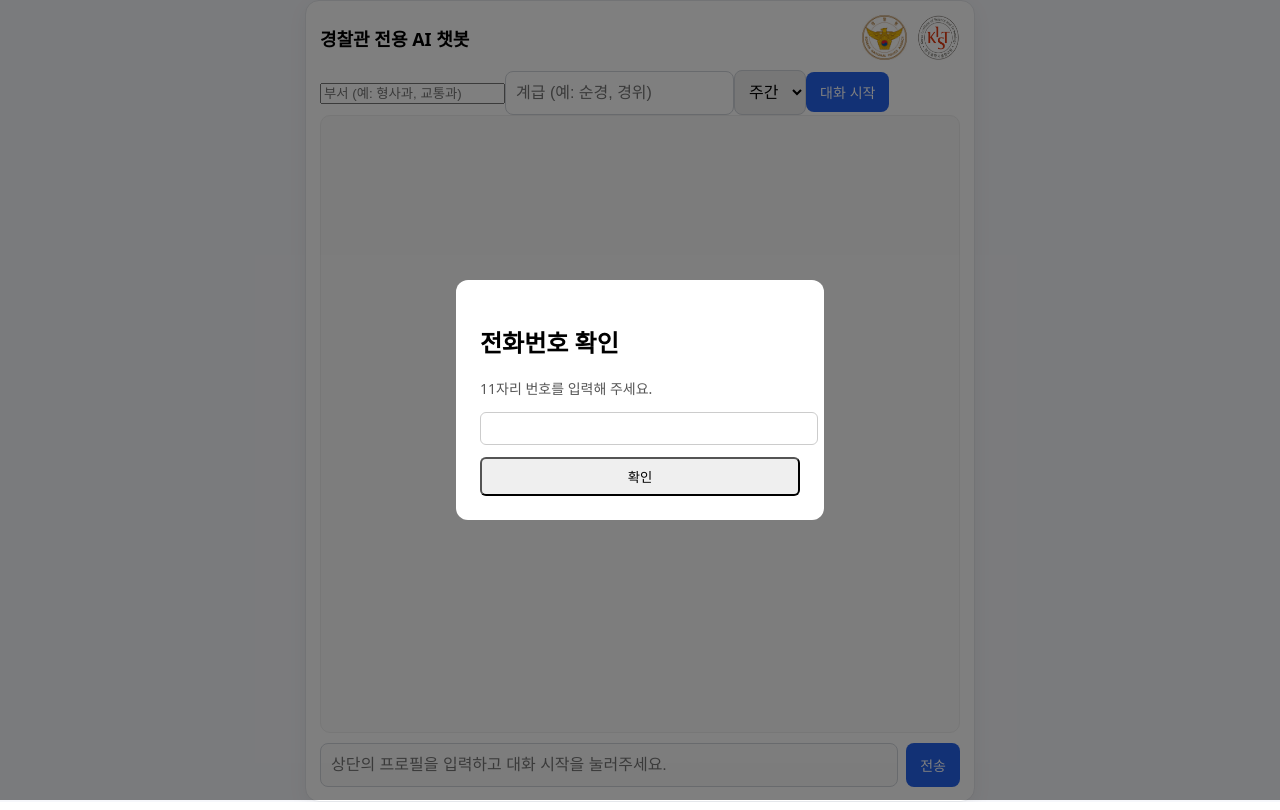
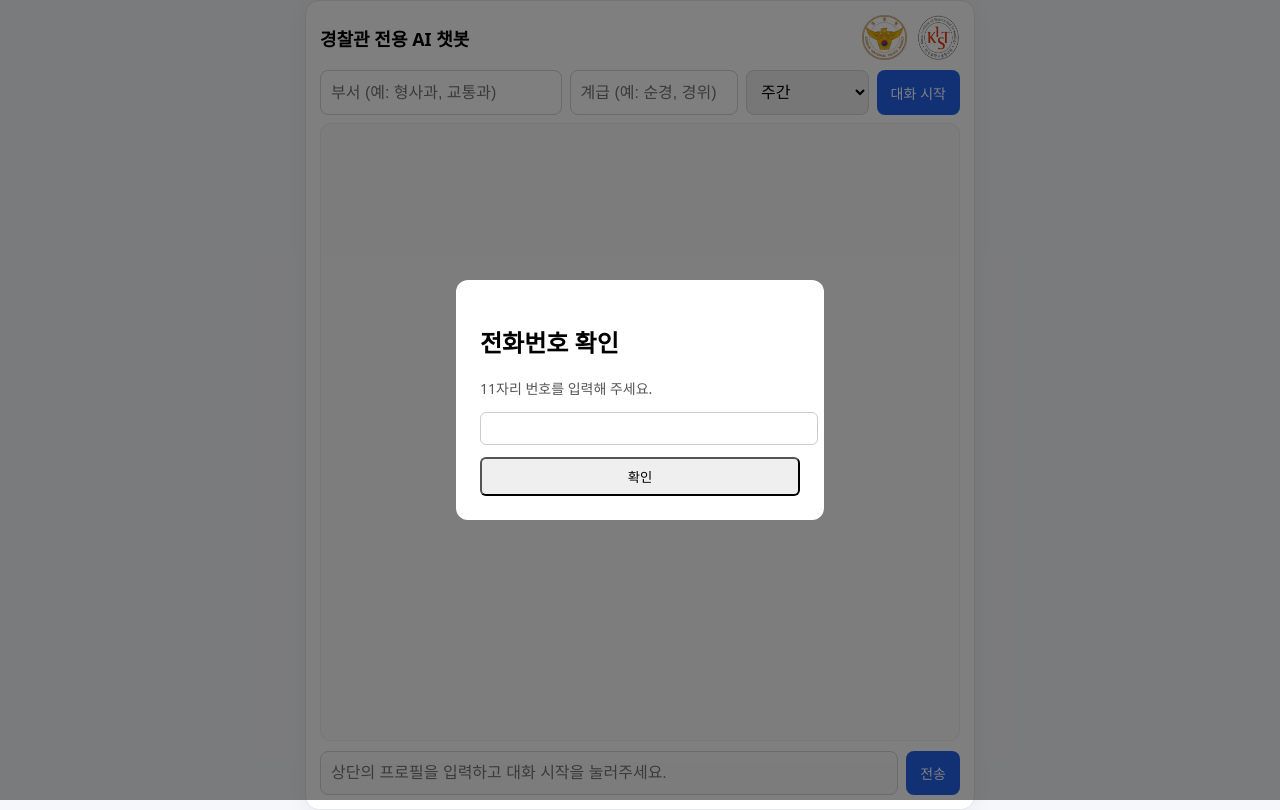
Before and after one commit to 520817/police, a React (Create React App) app in the folder police_js/: page / in a window 1280 px wide. Built offline with nearby package versions, Linux system fonts and the light colour scheme.

Commit message:
Update App.css

```diff
--- a/police_js/src/App.css
+++ b/police_js/src/App.css
@@ -11,7 +11,7 @@
 -------------------------------- */
 .chat-header {
   display: flex;
-  justify-content: space-between; /* 좌: 글자 / 우: 로고 */
+  justify-content: space-between;
   align-items: center;
   margin-bottom: 10px;
 }
@@ -83,57 +83,63 @@ h1 {
 }
 
 /* -------------------------------
-   반응형 입력 폼 (핵심)
+   프로필 입력행
 -------------------------------- */
-.message-form {
+.profile-row {
   display: flex;
   gap: 8px;
-  margin-top: 10px;
+  margin-bottom: 8px;
   width: 100%;
 }
 
-/* 메시지 입력창 — 가장 넓게 차지 */
-.message-input {
-  flex: 3;
-  min-width: 0; /* 줄어들 수 있게 허용 */
+/* 공통 */
+.profile-input {
   padding: 12px 10px;
   font-size: 16px;
   border: 1px solid #d1d5db;
   border-radius: 8px;
   outline: none;
+  min-width: 0;
 }
 
-/* 부서 */
-.message-form .message-input:not(.rank-input):not(.shift-input) {
-  /* dept input: className="message-input" 만 있음 */
+/* 부서: 가장 넓게 */
+.dept-input {
   flex: 2.4;
 }
 
-/* 계급 */
+/* 계급: 중간 */
 .rank-input {
-  flex: 1.5;
-  min-width: 0;
+  flex: 1.6;
+}
+
+/* 근무 형태: 가장 작게 */
+.shift-input {
+  flex: 1.1;
+}
+
+/* -------------------------------
+   메시지 입력 폼
+-------------------------------- */
+.message-form {
+  display: flex;
+  gap: 8px;
+  width: 100%;
+  margin-top: 10px;
+}
+
+.message-input {
+  flex: 3;
   padding: 12px 10px;
   font-size: 16px;
   border: 1px solid #d1d5db;
   border-radius: 8px;
   outline: none;
-}
-
-/* 근무형태 */
-.shift-input {
-  flex: 1.1;
   min-width: 0;
-  padding: 12px 10px;
-  font-size: 16px;
-  border: 1px solid #d1d5db;
-  border-radius: 8px;
-  outline: none;
 }
 
 /* 전송 버튼 */
 .send-button {
-  flex: 0 0 auto;        /* 자동 폭(내용 만큼) */
+  flex: 0 0 auto;
   padding: 10px 14px;
   font-size: 14px;
   border: none;
@@ -141,8 +147,9 @@ h1 {
   color: #fff;
   border-radius: 8px;
   cursor: pointer;
-  white-space: nowrap;   /* 줄바꿈 방지 */
+  white-space: nowrap;
 }
+
 .send-button:hover { opacity: 0.9; }
 
 /* 대화 종료 버튼 */
@@ -170,7 +177,6 @@ h1 {
   border-radius: 8px;
   padding: 10px 16px;
   cursor: pointer;
-  font-weight: 400;
   font-size: 15px;
 }
 
@@ -178,7 +184,6 @@ h1 {
   background: #9aa0a6;
   color: white;
 }
-
 .inline-consent .btn-accept {
   background: #2563eb;
   color: white;
@@ -188,13 +193,10 @@ h1 {
 .inline-consent .btn-accept:hover { opacity: 0.92; }
 
 /* -------------------------------
-   아주 작은 화면 대응 (옵션)
+   작은 화면 대응
 -------------------------------- */
 @media (max-width: 380px) {
-  .message-form .rank-input {
-    flex: 1.4;
-  }
-  .message-form .shift-input {
-    flex: 1; /* 더 조금 줄이기 */
-  }
+  .dept-input { flex: 2.2; }
+  .rank-input { flex: 1.4; }
+  .shift-input { flex: 1; }
 }
```
